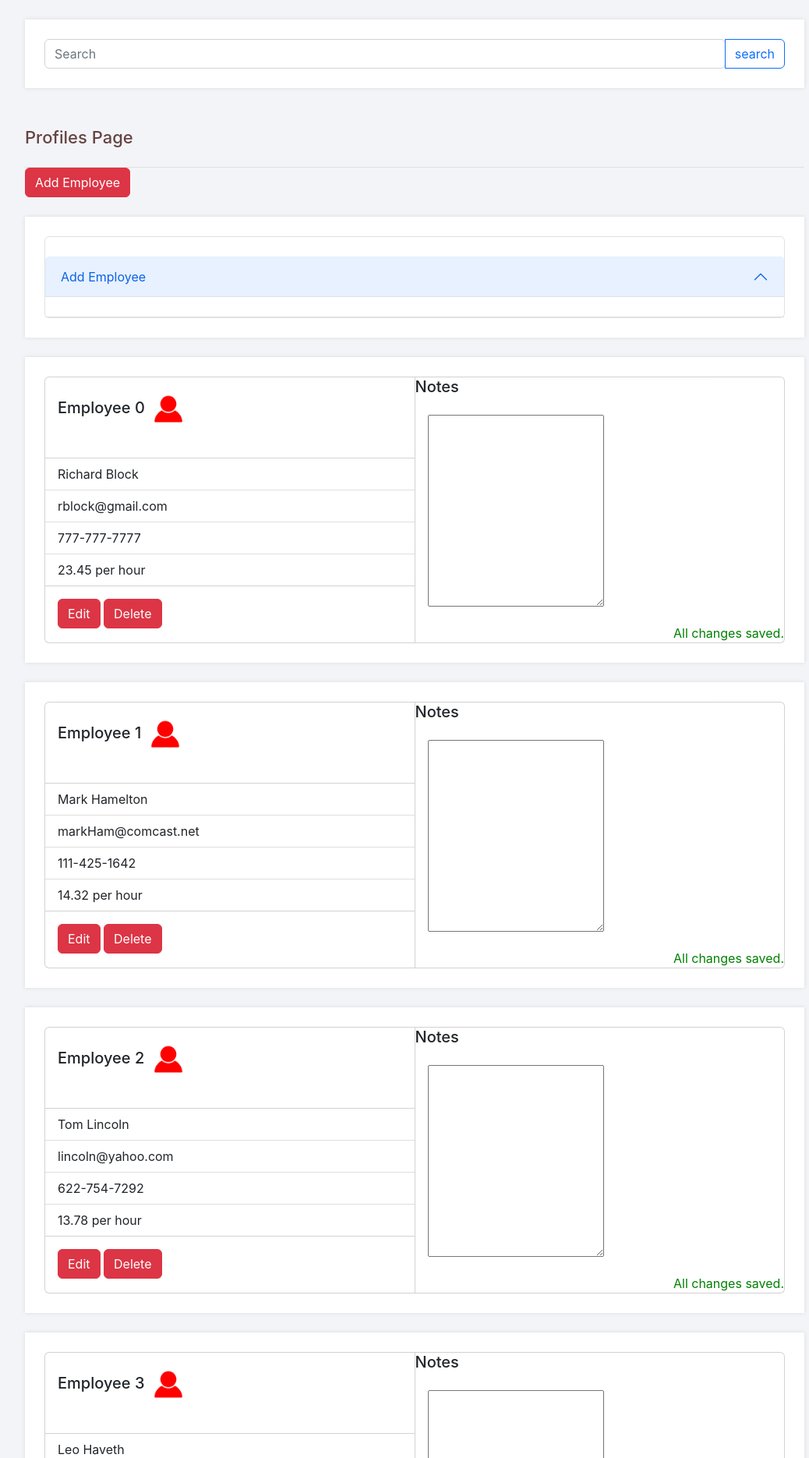
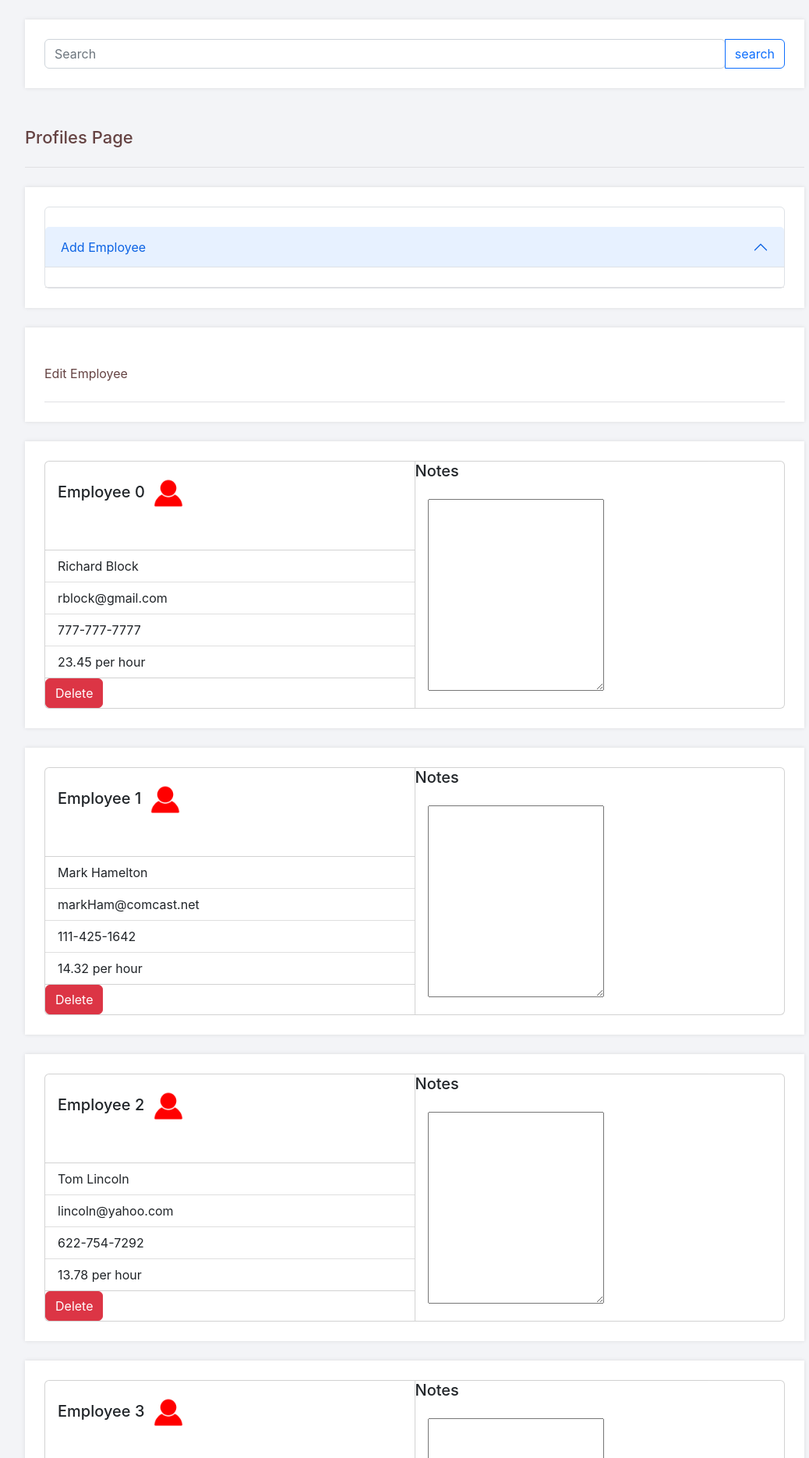
Before and after one commit to MannyEchavez/Skedulee, a Flask app: page /employeeprofiles in a window 1280 px wide. Shown: the part 60-1930 px from the top of the page at 78% size, without its empty margins (108-1146 px from the left). Run offline with Flask 2, Linux system fonts and the light colour scheme; a user stored in the database is signed in; data comes from the database, SQL or seed files in the repository; some libraries are stand-ins or nearby versions.

Commit message:
More Profile Fixes

```diff
--- a/Structure/Lab2/main.py
+++ b/Structure/Lab2/main.py
@@ -224,9 +224,10 @@ def employeeprofiles():
     return redirect(url_for('login'))
 
 @app.route('/employeeprofiles', methods = ['POST'])
-def add_employee():
+def employee_modifier():
     if request.method == 'POST':
-        if request.form['Add'] == 'Add':
+        cursor = mysql.connection.cursor(MySQLdb.cursors.DictCursor)
+        if 'Add' in request.form:
             id = request.form['id']
             firstName = request.form['firstName']
             lastName = request.form['lastName']
@@ -234,13 +235,25 @@ def add_employee():
             salary = request.form['salary']
             phone = request.form['phone']
 
-            cursor = mysql.connection.cursor(MySQLdb.cursors.DictCursor)
             cursor.execute('SELECT employee_id FROM employee_t WHERE employee_id = %s', (id,))
             if len(cursor.fetchall()) == 0:
                 cursor.execute('INSERT INTO employee_t (employee_id, first_name, last_name, employee_email, wage_salary, phone_number) VALUES (%s, %s, %s, %s, %s, %s)', (id, firstName, lastName, email, salary, phone))
-                mysql.connection.commit()
-            cursor.close()
-            return redirect(url_for('employeeprofiles'))
+        elif 'Delete' in request.form:
+            id1 = request.form.get("Delete")
+
+            cursor.execute('DELETE FROM employee_t WHERE employee_id = %s', (id1,))
+        elif 'Edit' in request.form:
+            id = request.form['id3']
+            firstName = request.form['firstName1']
+            lastName = request.form['lastName1']
+            email = request.form['email1']
+            salary = request.form['salary1']
+            phone = request.form['phone1']
+
+            cursor.execute('UPDATE employee_t SET first_name = %s, last_name = %s, employee_email = %s, wage_salary = %s, phone_number = %s WHERE employee_id = %s', (firstName, lastName, email, salary, phone, id))
+        mysql.connection.commit()
+        cursor.close()
+        return redirect(url_for('employeeprofiles'))
 
 #this will route to the schedule page
 @app.route('/schedule')
--- a/Structure/Lab2/templates/employeeprofiles.html
+++ b/Structure/Lab2/templates/employeeprofiles.html
@@ -17,7 +17,6 @@
 <script src="../static/saver.js"></script>
 
 
-<input class="btn btn-danger" type="submit" name="add" value="Add Employee">
 <div class="accordion" id="accordionExample">
   <div class="accordion-item">
     <h2 class="accordion-header" id="headingOne">
@@ -64,38 +63,84 @@
     </div>
   </div>
 </div>
+
+<div class="accordion-item">
+  <h2 class="accordion-header" id="headingTwo">
+    <button class="accordion-button" type="button" data-bs-toggle="collapse" data-bs-target="#collapseTwo" aria-expanded="false" aria-controls="collapseTwo">
+      Edit Employee
+    </button>
+  </h2>
+  <div id="collapseTwo" class="accordion-collapse collapse collapse" aria-labelledby="headingTwo" data-bs-parent="#accordionExample">
+    <div class="accordion-body">
+    <!--EMPLOYEE DROPDOWN-->
+      <div class="form-group">
+        <form method = "POST" action = "/employeeprofiles">
+          <label for="employee">Employee</label>
+          <select id="ID3" name="id3" class="form-control" aria-describedby="employeeHelp">
+            <option selected>Choose...</option>
+            {% for item in emp_t %}
+              <option value = "{{ item['employee_id'] }}">{{ item['employee_id'] }}</option>
+            {% endfor %}
+          </select>
+          <div class="row">
+              <div class="col">
+                  <label for="firstName">First Name:</label>
+                  <input type="text" class="form-control" id="FN1" name="firstName1" required>
+              </div>
+
+              <div class="col">
+                  <label for="lastName">Last Name:</label>
+                  <input type="text" class="form-control" id="LN1" name="lastName1" required>
+              </div>
+          </div>
+          <div class="row">
+              <div class="col">
+                  <label for="phone">Phone Number:</label>
+                  <input type="text" class="form-control" id="P1" name="phone1" placeholder="###-###-####" required>
+              </div>
+              <div class="col">
+                <label for="email">Email Address:</label>
+                <input type="text" class="form-control" id="E1" name="email1" placeholder="example@example.ex" required>
+              </div>
+          </div>
+          <div class="row">
+            <div class="col">
+                <label for="salary">Hourly Pay:</label>
+                <input type="number" class="form-control" id="S1" name="salary1" placeholder="0.00" step="0.01" min="0" required>
+            </div>
+          </div>
+          <button type="submit" class="btn btn-danger" name="Edit" value = "Edit">Edit Employee</button>
+        </form>
+      </div>
+    </div>
+  </div>
+</div>
+
 {% for item in emp_t %}
 
 <div class = "card-group">
-<div class="card" style="width: 18rem;">
+  <div class="card" style="width: 18rem;">
     <div class="card-body">
       <h5 class="card-title">Employee {{ item['employee_id'] }} <img src="../static/defaultpfp.png" width="50px"> </h5>
       <p class="card-text"></p>
     </div>
     <ul class="list-group list-group-flush">
-        <li class="list-group-item">{{ item['first_name'] }}  {{ item['last_name'] }}</li>
+      <li class="list-group-item">{{ item['first_name'] }}  {{ item['last_name'] }}</li>
       <li class="list-group-item">{{ item['employee_email'] }}</li>
       <li class="list-group-item">{{ item['phone_number'] }}</li>
       <li class="list-group-item">{{ item['wage_salary'] }} per hour</li>
     </ul>
-    <div class="card-body">
-        <!--TODO: create button functionalities-->
-        <form>
-        <input class="btn btn-danger" type="submit" name="Edit" value="Edit">
-        <input class="btn btn-danger" type="submit" name="Delete" value="Delete">
-      </form>
-    </div>
+    <form method ="POST" action = "/employeeprofiles">
+      <button type="submit" class="btn btn-danger" name="Delete" value = "{{ item['employee_id'] }}">Delete</button>
+    </form>
   </div>
   <div class="card" style="width: 18rem;">
     <h5 class="card-title">Notes</h5>
     <div class="card-body">
       <textarea name="Notes" id="Notes" rows = "10" columns = "30" data-autosave-url="http://localhost:5000/employeeprofiles"  ></textarea>
     </div>
-    <div class = "autosave-message"></div>
-    </div>
+  </div>
 </div>
-
-
 {% endfor %}
 
 
```
